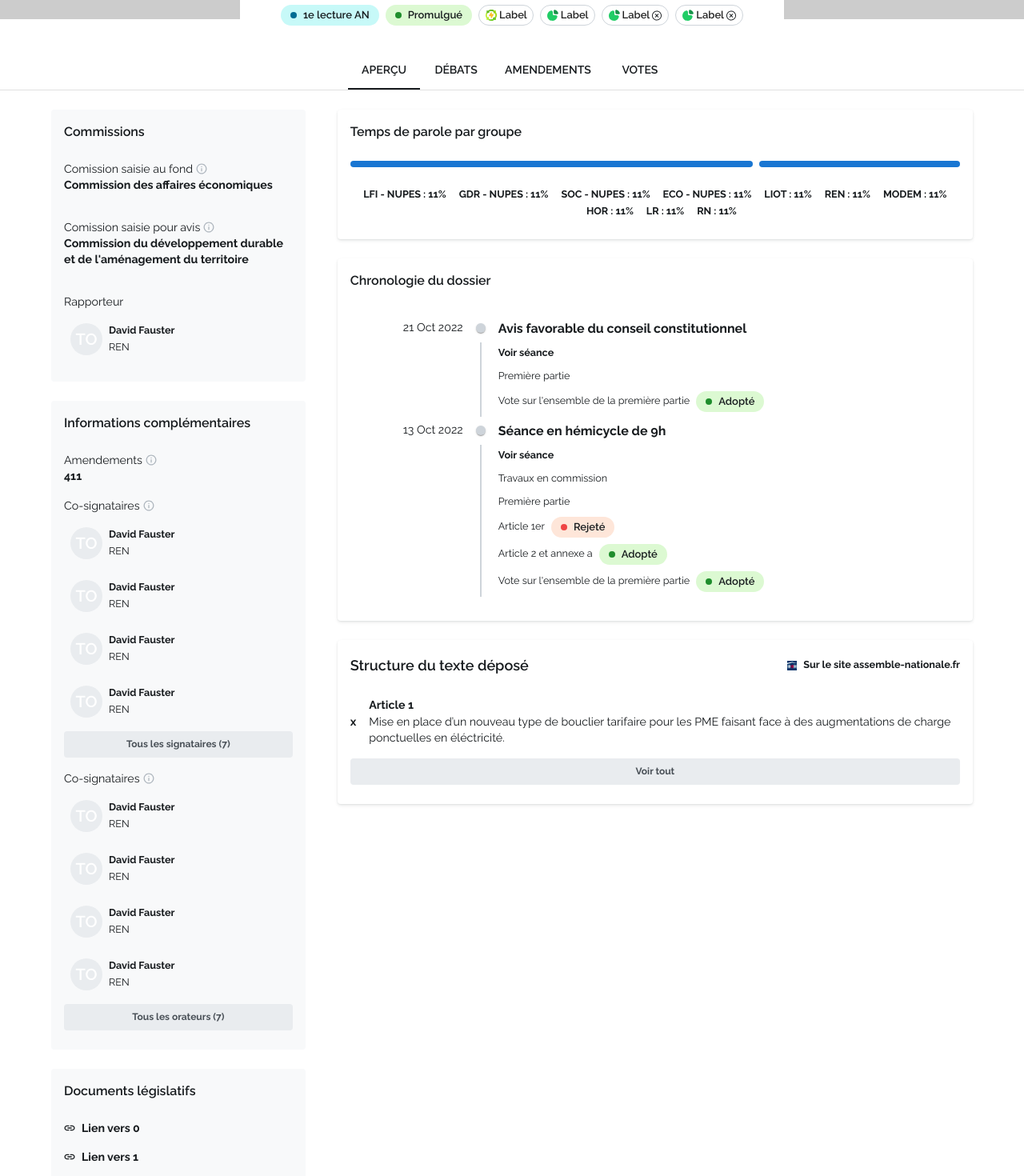
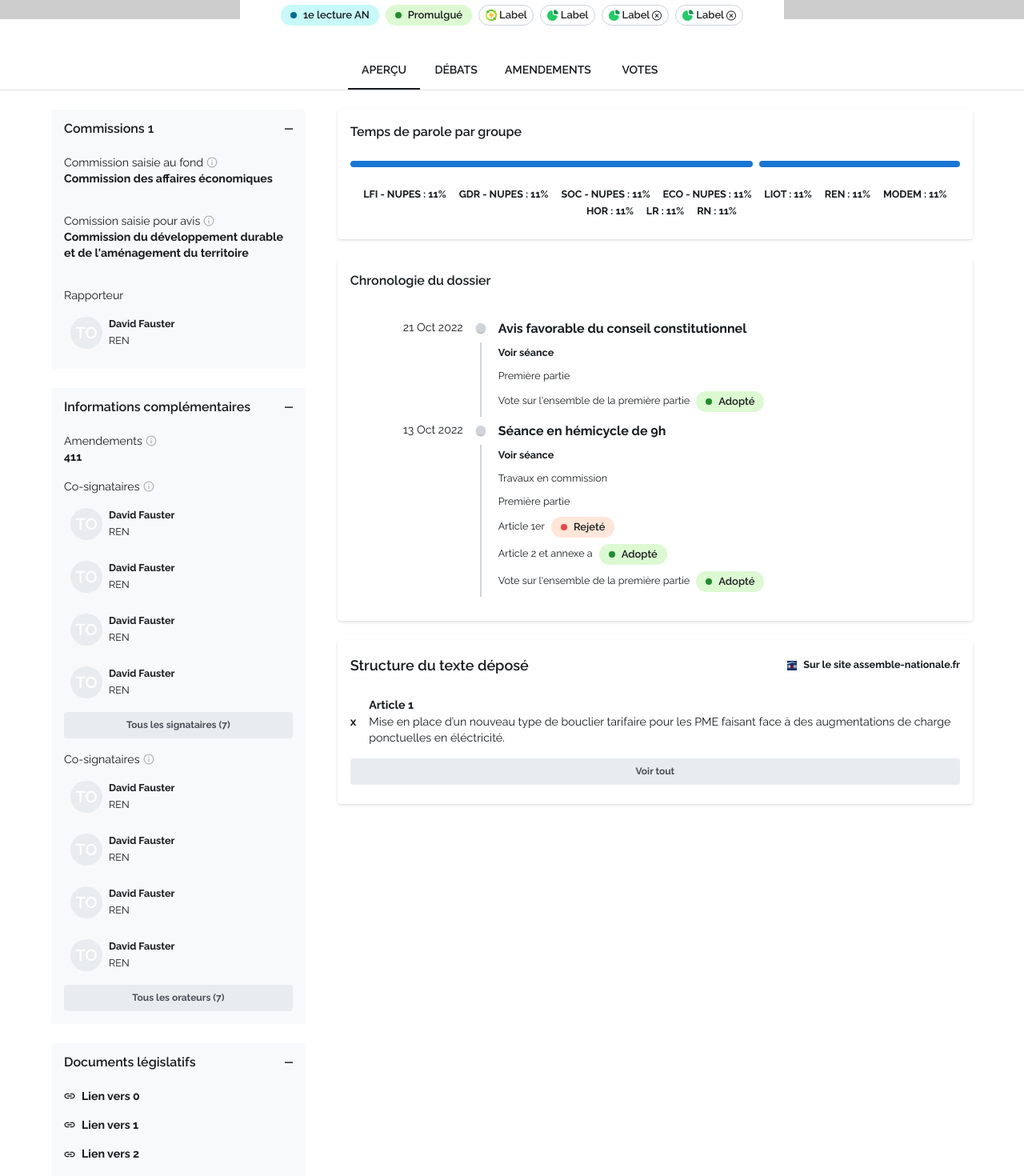
Before and after one commit to regardscitoyens/nosdeputes-front, a Next.js app: page /dossiers/dossier in a window 1280 px wide. Shown: the part 320-1790 px from the top of the page at 80% size. Built offline with nearby package versions, Linux system fonts and the light colour scheme.

Commit message:
refactor(dossier): cards secondary replaced by accordion

```diff
--- a/components/ThemeRegistry/theme.ts
+++ b/components/ThemeRegistry/theme.ts
@@ -89,6 +89,31 @@ const theme = createTheme({
         },
       },
     },
+    MuiAccordion: {
+      styleOverrides: {
+        root: {
+          "&:before": {
+            display: "none",
+          },
+        },
+      },
+    },
+    MuiAccordionSummary: {
+      styleOverrides: {
+        root: ({ ownerState }) => ({
+          backgroundColor: "#F8F9FA",
+          borderRadius: ownerState.expanded ? "4px 4px 0px 0px" : "4px",
+        }),
+      },
+    },
+    MuiCollapse: {
+      styleOverrides: {
+        root: {
+          backgroundColor: "#F8F9FA",
+          borderRadius: " 0px 0px 4px 4px",
+        },
+      },
+    },
   },
 });
 
--- a/components/folders/AdditionalInfoCard/index.tsx
+++ b/components/folders/AdditionalInfoCard/index.tsx
@@ -1,15 +1,27 @@
 import * as React from "react";
+
+import Accordion from "@mui/material/Accordion";
+import AccordionSummary from "@mui/material/AccordionSummary";
+import AccordionDetails from "@mui/material/AccordionDetails";
 import Button from "@mui/material/Button";
 import DeputyPreview from "../DeputyPreview";
 import Typography from "@mui/material/Typography";
 import Stack from "@mui/material/Stack";
 
 import InfoIcon from "@/icons/InfoIcon";
-import CardLayout from "@/components/folders/CardLayout";
+import MinusIcon from "@/icons/MinusIcon";
 
 const AdditionalInfoCard = () => {
   return (
-    <CardLayout title={"Informations complémentaires"} variant="secondary">
+    <Accordion elevation={0} disableGutters defaultExpanded>
+      <AccordionSummary
+        expandIcon={<MinusIcon sx={{ fontSize: "10px" }} />}
+        aria-controls="additional-info-content"
+        id="additional-info-header"
+      >
+        <Typography>Informations complémentaires</Typography>
+      </AccordionSummary>
+      <AccordionDetails>
         <Stack direction="column" spacing={2}>
           <div>
             <Stack direction="row" spacing={0.5} alignItems="center">
@@ -53,7 +65,8 @@ const AdditionalInfoCard = () => {
             </Button>
           </Stack>
         </Stack>
-    </CardLayout>
+      </AccordionDetails>
+    </Accordion>
   );
 };
 
--- a/components/folders/CommiteeCard/index.tsx
+++ b/components/folders/CommiteeCard/index.tsx
@@ -1,19 +1,31 @@
 import * as React from "react";
+
+import Accordion from "@mui/material/Accordion";
+import AccordionSummary from "@mui/material/AccordionSummary";
+import AccordionDetails from "@mui/material/AccordionDetails";
 import Typography from "@mui/material/Typography";
 import Stack from "@mui/material/Stack";
 
-import CardLayout from "@/components/folders/CardLayout";
 import DeputyPreview from "@/components/folders/DeputyPreview";
 import InfoIcon from "@/icons/InfoIcon";
+import MinusIcon from "@/icons/MinusIcon";
 
 const CommiteeCard = () => {
   return (
-    <CardLayout title={"Commissions"} variant="secondary">
+    <Accordion elevation={0} disableGutters defaultExpanded>
+      <AccordionSummary
+        expandIcon={<MinusIcon sx={{ fontSize: "10px" }} />}
+        aria-controls="commission-content"
+        id="commission-header"
+      >
+        <Typography>Commissions 1</Typography>
+      </AccordionSummary>
+      <AccordionDetails>
         <Stack direction="column" spacing={2}>
           <div>
             <Stack direction="row" spacing={0.5} alignItems="center">
               <Typography variant="body2" fontWeight="light">
-              Comission saisie au fond
+                Commission saisie au fond
               </Typography>
               <InfoIcon sx={{ fontSize: "14px" }} />
             </Stack>
@@ -40,7 +52,8 @@ const CommiteeCard = () => {
             <DeputyPreview />
           </div>
         </Stack>
-    </CardLayout>
+      </AccordionDetails>
+    </Accordion>
   );
 };
 
--- a/components/folders/LegislativeDocumentsCard/index.tsx
+++ b/components/folders/LegislativeDocumentsCard/index.tsx
@@ -2,13 +2,26 @@ import * as React from "react";
 import Typography from "@mui/material/Typography";
 import Stack from "@mui/material/Stack";
 
-import CardLayout from "@/components/folders/CardLayout";
+import Accordion from "@mui/material/Accordion";
+import AccordionSummary from "@mui/material/AccordionSummary";
+import AccordionDetails from "@mui/material/AccordionDetails";
+
 import LinkIcon from "@/icons/LinkIcon";
+import MinusIcon from "@/icons/MinusIcon";
+
 import Link from "next/link";
 
 const LegislativeDocumentsCard = () => {
   return (
-    <CardLayout title={"Documents législatifs"} variant="secondary">
+    <Accordion elevation={0} disableGutters defaultExpanded>
+      <AccordionSummary
+        expandIcon={<MinusIcon sx={{ fontSize: "10px" }} />}
+        aria-controls="additional-info-content"
+        id="additional-info-header"
+      >
+        <Typography>Documents législatifs</Typography>
+      </AccordionSummary>
+      <AccordionDetails>
         <Stack direction="column" spacing={2}>
           {Array.from(Array(10).keys()).map((link) => (
             <Stack key={link} direction="row" spacing={1} alignItems="center">
@@ -21,7 +34,8 @@ const LegislativeDocumentsCard = () => {
             </Stack>
           ))}
         </Stack>
-    </CardLayout>
+      </AccordionDetails>
+    </Accordion>
   );
 };
 
--- /dev/null
+++ b/icons/MinusIcon.tsx
@@ -0,0 +1,17 @@
+import SvgIcon, { SvgIconProps } from "@mui/material/SvgIcon";
+
+export default function MinusIcon(props: SvgIconProps) {
+  return (
+    <SvgIcon {...props}>
+      <svg
+        xmlns="http://www.w3.org/2000/svg"
+        width="14"
+        height="14"
+        viewBox="0 0 14 14"
+        fill="none"
+      >
+        <path d="M0 7.83325V5.83325H14V7.83325H0Z" fill="#171B1E" />
+      </svg>
+    </SvgIcon>
+  );
+}
```
Lines whose indentation alone changed are shown as unchanged.
